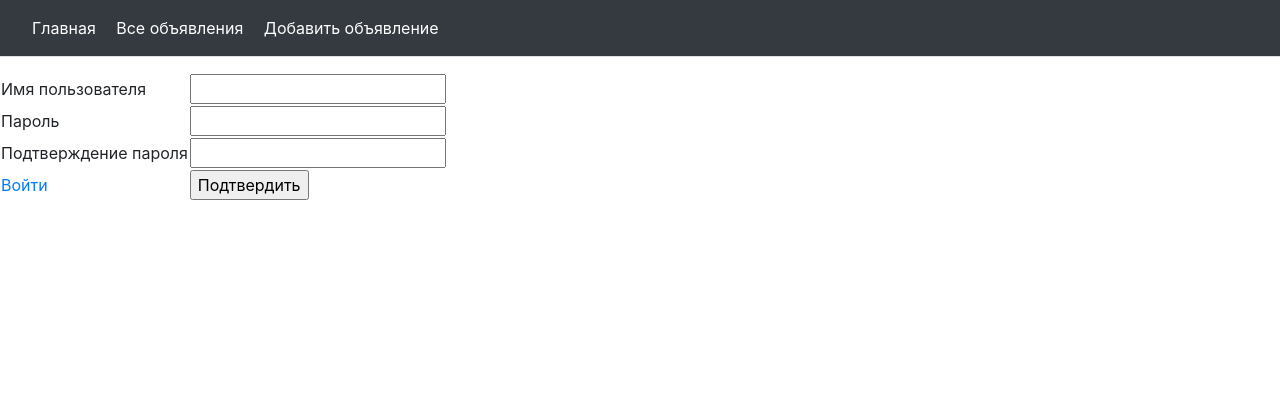
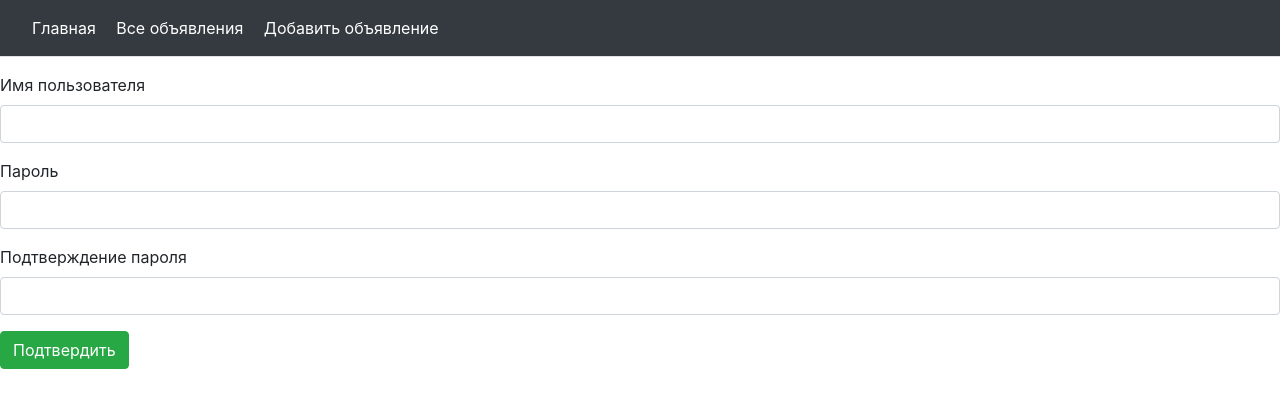
Before and after one commit to sw1ft12/Python, a Flask app: page /register in a window 1280 px wide. Shown: the top 408 px of the page. Run offline with Flask 2, Linux system fonts and the light colour scheme; some libraries are stand-ins or nearby versions.

Commit message:
Update register.html

```diff
--- a/templates/register.html
+++ b/templates/register.html
@@ -16,23 +16,18 @@
 {% endwith %}
 
 <form method="POST">
-    <table>
-        <tr>
-            <td>Имя пользователя</td>
-            <td><input type="text" name="username"></td>
-        </tr>
-        <tr>
-            <td>Пароль</td>
-            <td><input type="password" name="password"></td>
-        </tr>
-        <tr>
-            <td>Подтверждение пароля</td>
-            <td><input type="password" name="password2"></td>
-        </tr>
-        <tr>
-            <td><a href="/login">Войти</a></td>
-            <td><input type="submit" value="Подтвердить"></td>
-        </tr>
-    </table>
+  <div class="mb-3">
+    <label for="username" class="form-label">Имя пользователя</label>
+    <input type="text" class="form-control" name="username" aria-describedby="emailHelp">
+  </div>
+  <div class="mb-3">
+    <label for="exampleInputPassword1" class="form-label">Пароль</label>
+    <input type="password" class="form-control"  name="password">
+  </div>
+    <div class="mb-3">
+    <label for="exampleInputPassword1" class="form-label">Подтверждение пароля</label>
+    <input type="password" class="form-control"  name="password2">
+  </div>
+  <button type="submit" class="btn btn-success">Подтвердить</button>
 </form>
 {% endblock %}
```
